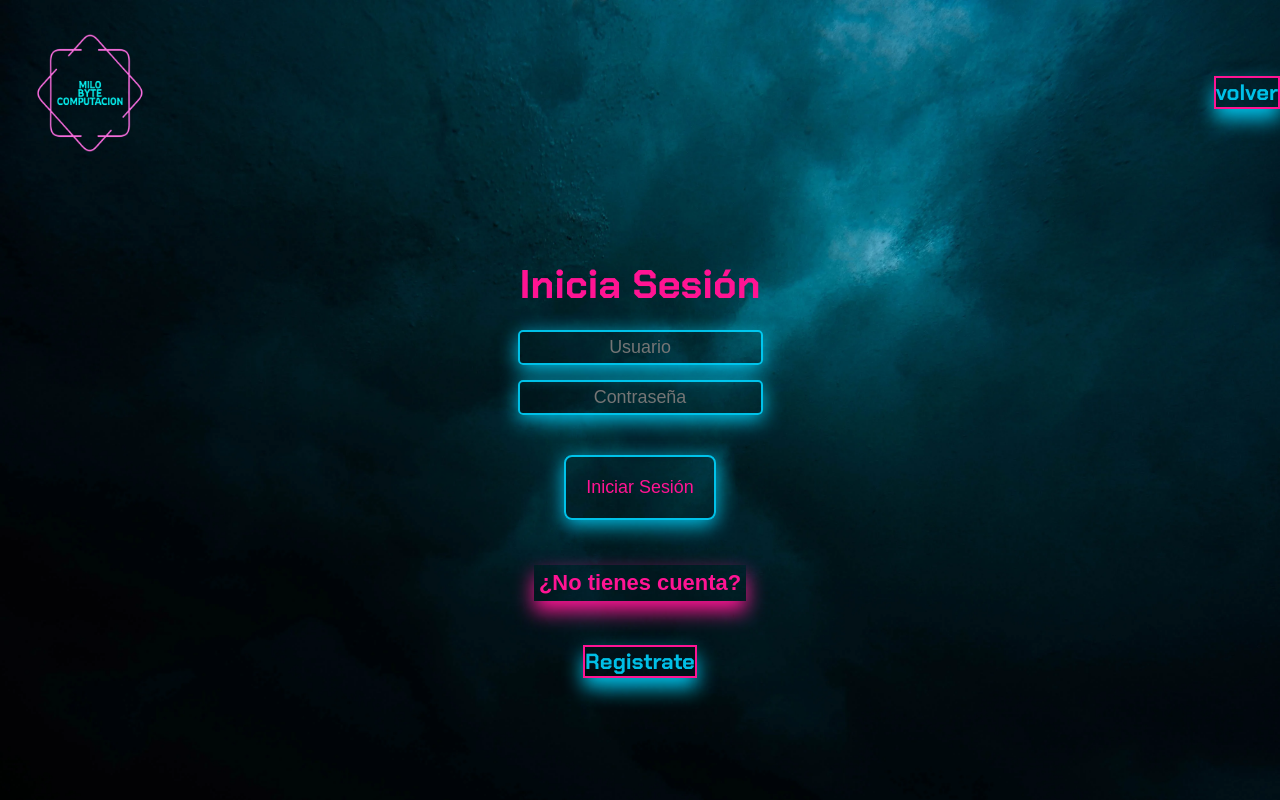
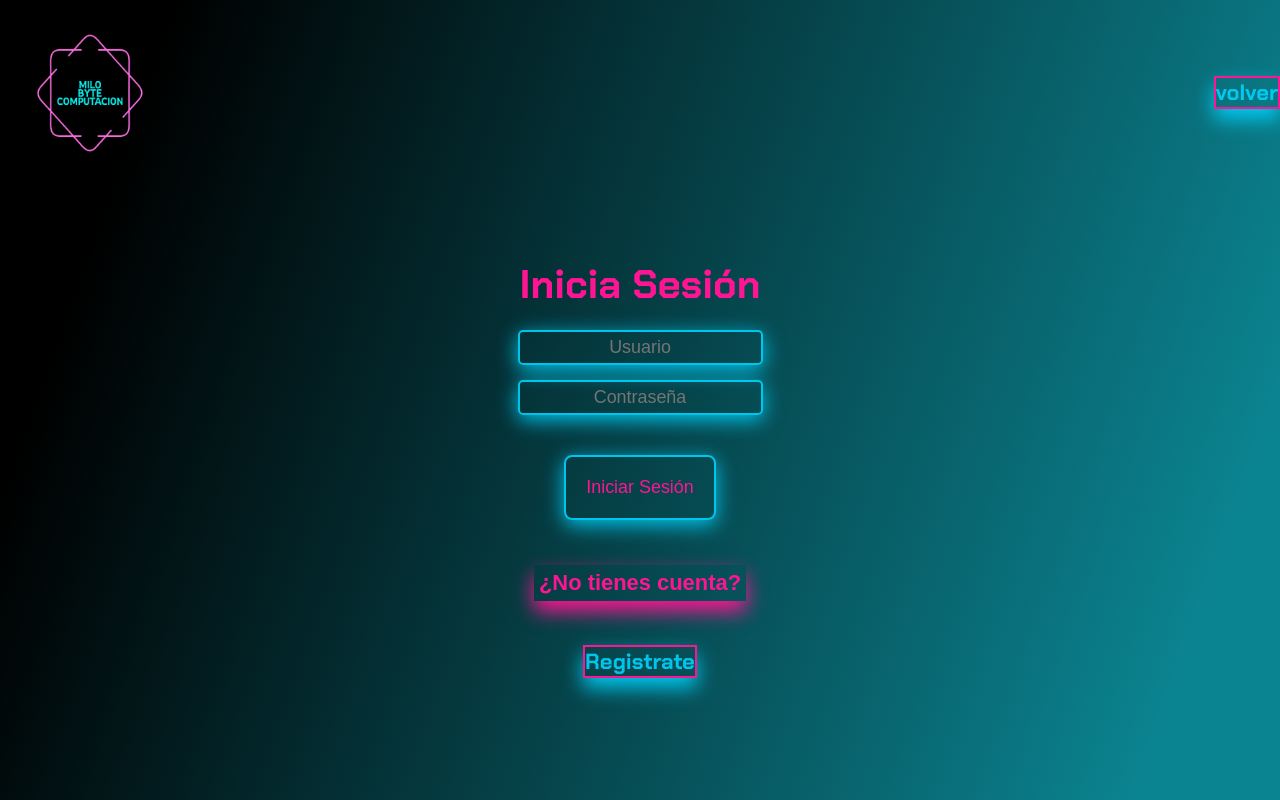
Before and after one commit to 12luisfer/Pre_Entrega3Inca, a website: page pages/login.html in a window 1280 px wide. Drawn offline with Linux system fonts and the light colour scheme.

Commit message:
agregando nuevo fondo aplicando gradiente

```diff
--- a/scss/base/_generales.scss
+++ b/scss/base/_generales.scss
@@ -9,7 +9,7 @@
 }
 
 body {
-  background-image: url("../../assets/backgrounds/background-index.webp");
+  background-image: linear-gradient(90deg, #020024 0%, #090979 35%, #00d4ff 100%);
   background-size: cover;
   background-attachment: fixed;
   font-family: "Chakra Petch", sans-serif;
--- a/scss/views/_login-register.scss
+++ b/scss/views/_login-register.scss
@@ -2,7 +2,7 @@
 .body_login {
   font-family: "Chakra Petch", sans-serif;
   margin: 0;
-  background-image: url("../../assets/backgrounds/fondo-login-register.webp");
+  background: linear-gradient(109.6deg, rgb(0, 0, 0) 11.2%, rgb(11, 132, 145) 91.1%);
   background-size: cover;
   background-attachment: fixed;
   }
```
Also changed, not shown: assets/backgrounds/background-index.webp (deleted), assets/backgrounds/fondo-login-register.webp (deleted), css/style.css.
